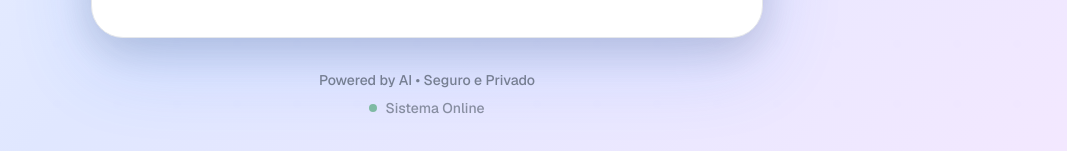
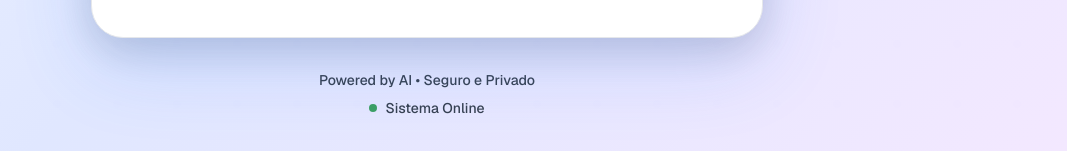
Before and after one commit to phsb5321/soar-feedback-system, a Next.js app: page / in a window 1280 px wide. Shown: the part 646-797 px from the top of the page, without its empty margins (213-1280 px from the left). Built offline with nearby package versions, Linux system fonts and the light colour scheme.

Commit message:
fix(ui): enforce dark text colors on main page
- Replace dynamic color variables with hardcoded dark grays
- Use #374151 for secondary text with proper font weight
- Remove opacity that was making text too light
- Ensure maximum readability against light backgrounds

```diff
--- a/src/app/page.tsx
+++ b/src/app/page.tsx
@@ -76,12 +76,12 @@ function HomeContent() {
           <Text
             variant="caption"
             color="secondary"
-            className="text-xs sm:text-sm opacity-70 font-medium"
-            style={{ color: colors.secondary }}
+            className="text-xs sm:text-sm font-medium"
+            style={{ color: "#374151", fontWeight: "500" }}
           >
             Powered by AI • Seguro e Privado
           </Text>
-          <div className="flex items-center justify-center gap-2 opacity-60">
+          <div className="flex items-center justify-center gap-2">
             <div
               className="w-2 h-2 rounded-full animate-pulse"
               style={{ backgroundColor: colors.success }}
@@ -90,7 +90,7 @@ function HomeContent() {
               variant="caption"
               color="secondary"
               className="text-xs"
-              style={{ color: colors.secondary }}
+              style={{ color: "#374151", fontWeight: "500" }}
             >
               Sistema Online
             </Text>
```
